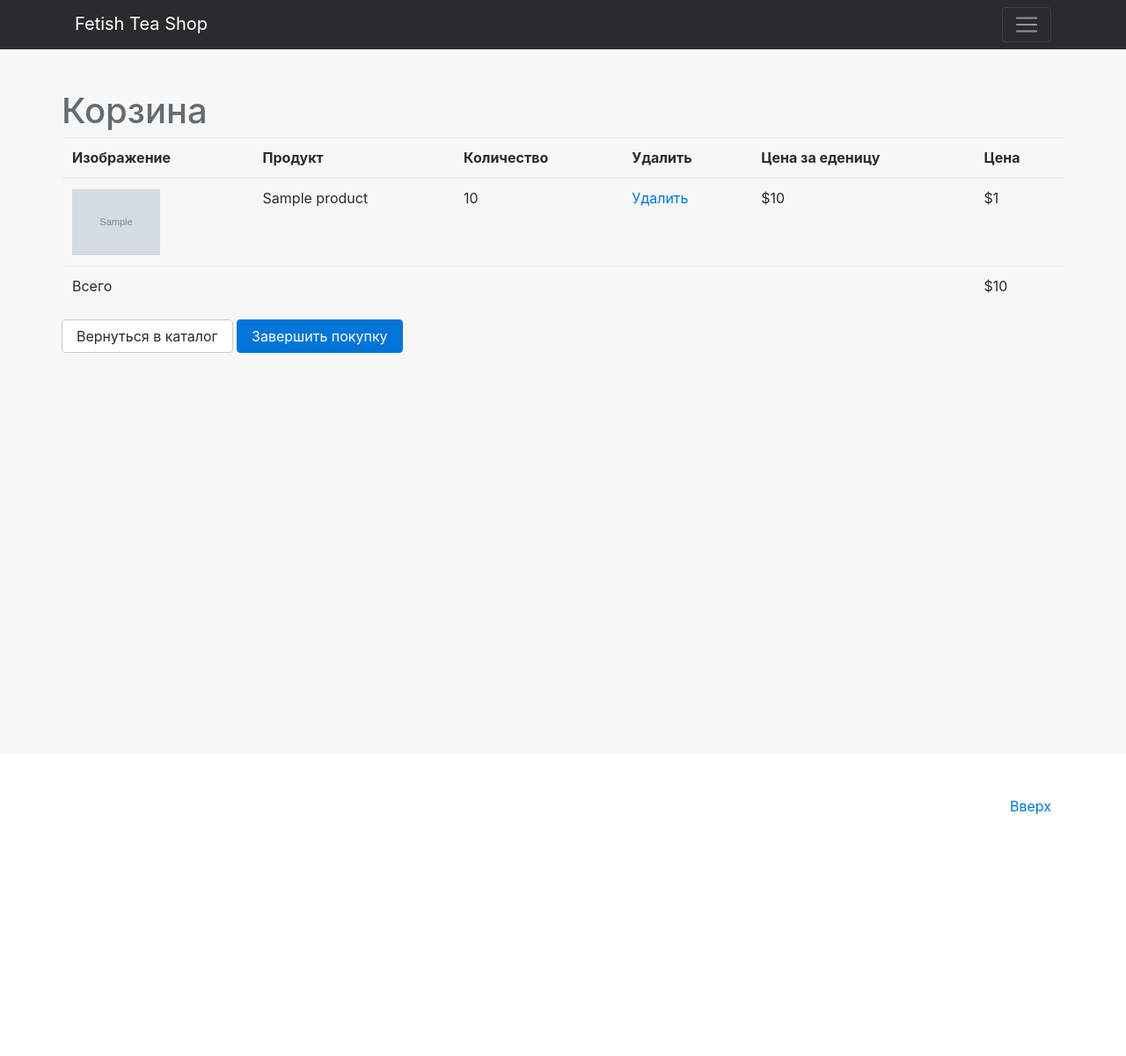
After one commit to solairedev/django-shop, a Django app: template cart/templates/cart/detail.html in a window 1280 px wide. The commit adds this page. Shown: the whole page at 88% size. Run offline with Django 3.2, Linux system fonts and the light colour scheme; tables that the repository leaves empty hold one stand-in row (values such as "Sample post"); the template is opened without the code that fills it: values that come from a table or form of the project are taken from there, most other values are stand-ins (such as "Sample title", 1, 10 or a date in 2020); grey boxes marked "Sample" are stand-in pictures; some libraries are stand-ins or nearby versions.

Commit message:
Work cart template

```diff
--- /dev/null
+++ b/cart/templates/cart/detail.html
@@ -0,0 +1,63 @@
+{% extends "shop/base.html" %}
+{% load static %}
+{% block title %}
+	Корзина
+{% endblock %}
+
+{% block head %}
+<style type="text/css">
+.jumbotron{
+  display: none;
+}
+</style>
+
+{% endblock %}
+
+{% block main %}
+ <div id="content-scroll" class="album text-muted">
+      <div class="container" >
+        <div class="row">
+ <h1>Корзина</h1>
+ <table class="table">
+ <thead>
+ <tr>
+ <th>Изображение</th>
+ <th>Продукт</th>
+ <th>Количество</th>
+ <th>Удалить</th>
+ <th>Цена за еденицу</th>
+ <th>Цена</th>
+ </tr>
+ </thead>
+ <tbody>
+ {% for item in cart %}
+ {% with product=item.product %}
+ <tr>
+ <td>
+ <a href="{{ product.get_absolute_url }}">
+ <img src="{{ product.img.url}}">
+ </a>
+ </td>
+ <td>{{ product.name }}</td>
+ <td>{{ item.quantity }}</td>
+ <td><a href="{% url "cart:cart_remove" product.id %}">Удалить</a></td>
+ <td class="num">${{ item.price }}</td>
+ <td class="num">${{ item.total_price }}</td>
+ </tr>
+ {% endwith %}
+ {% endfor %}
+ <tr class="total">
+ <td>Всего</td>
+ <td colspan="4"></td>
+ <td class="num">${{ cart.get_total_price }}</td>
+ </tr>
+ </tbody>
+ </table>
+ <p class="text-right">
+ <a href="{% url "shop:shop_list" %}" class="btn btn-secondary">Вернуться в каталог</a>
+ <a href="#" class="btn btn-primary">Завершить покупку</a>
+ </p>
+</div>
+</div>
+</div>
+{% endblock %}
--- a/mysite/settings.py
+++ b/mysite/settings.py
@@ -125,3 +125,6 @@ MEDIA_ROOT = os.path.join(BASE_DIR, 'media')
 
 STATIC_URL = '/static/'
 STATIC_ROOT = os.path.join(BASE_DIR, 'static')
+
+
+CART_SESSION_ID = 'cart'
--- a/shop/static/css/album.css
+++ b/shop/static/css/album.css
@@ -45,7 +45,10 @@ body {
   object-fit:cover;
   height: 300px;
 }
-
+.table  img {
+  width: 100px;
+  height: auto;
+}
 .card-text {
   font-size: 85%;
 }
--- a/shop/templates/shop/base.html
+++ b/shop/templates/shop/base.html
@@ -55,7 +55,7 @@
     <a class="dropdown-item" href="/?q={{ tag }}">{{ tag }}</a>
     {% endfor %}
     <div class="dropdown-divider"></div>
-    <a class="dropdown-item" href="#">Корзина</a>
+    <a class="dropdown-item" href="{% url "cart:cart_detail" %}">Корзина</a>
   </div>
 </div>
 </div>
--- a/shop/views.py
+++ b/shop/views.py
@@ -2,6 +2,8 @@ from django.shortcuts import render, get_object_or_404
 from .models import ShopItem, ShopCategory
 from django.db.models import Q
 from django.utils import timezone
+from cart.forms import CartAddProductForm
+
 
 
 def shop_list(request):
@@ -27,8 +29,10 @@ def shop_detail(request, id, slug):
 								id=id,
 								slug=slug,
 								available=True)
+	cart_product_form = CartAddProductForm()
 	context = {
 		'tags':tags,
 		'item': item,
+		'cart_product_form':cart_product_form,
 	}
 	return render(request,'shop/shop_detail.html',context)
```
Also changed, not shown: cart/cart.py (+11 -4 lines), shop/templates/shop/shop_detail.html (+30 -2 lines).
